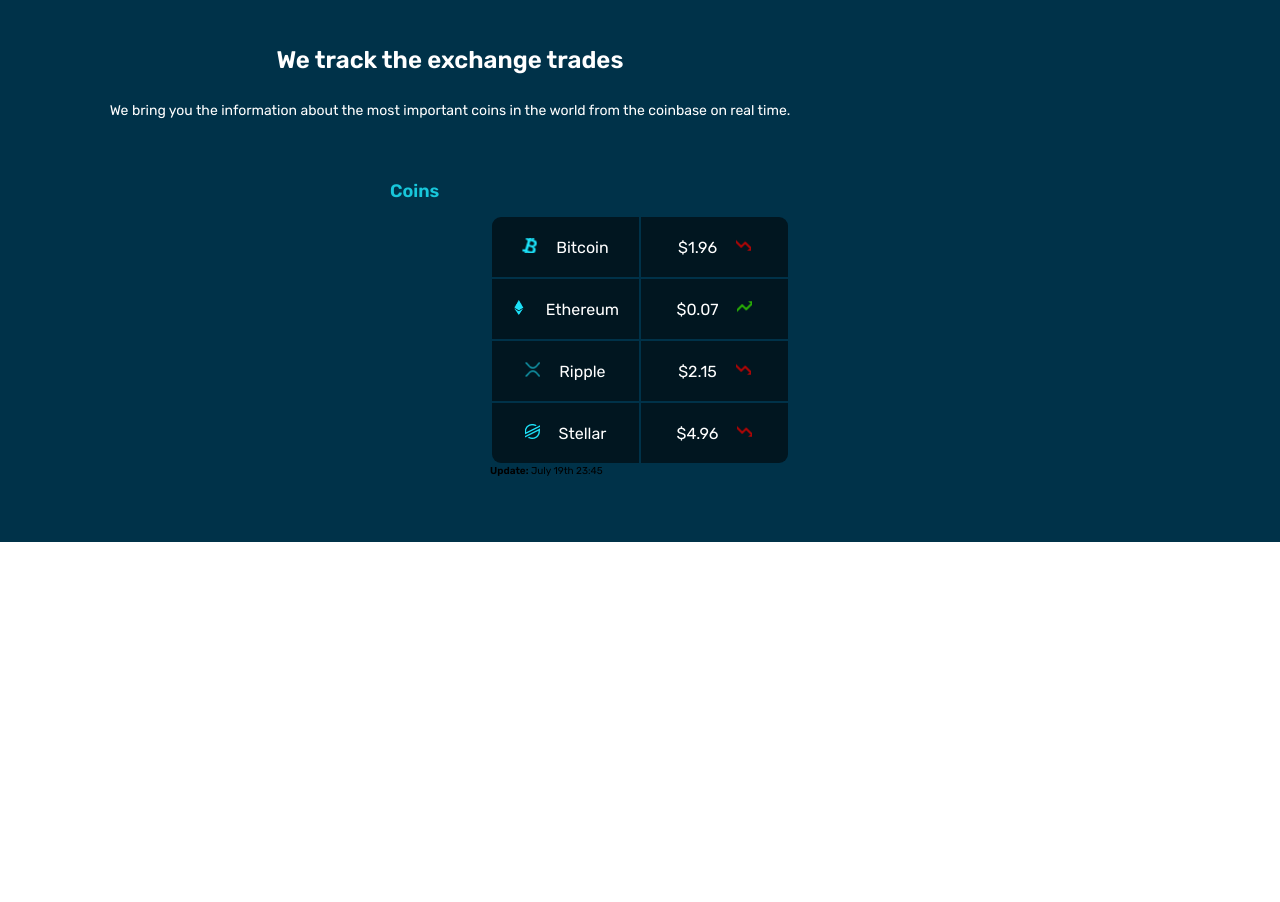
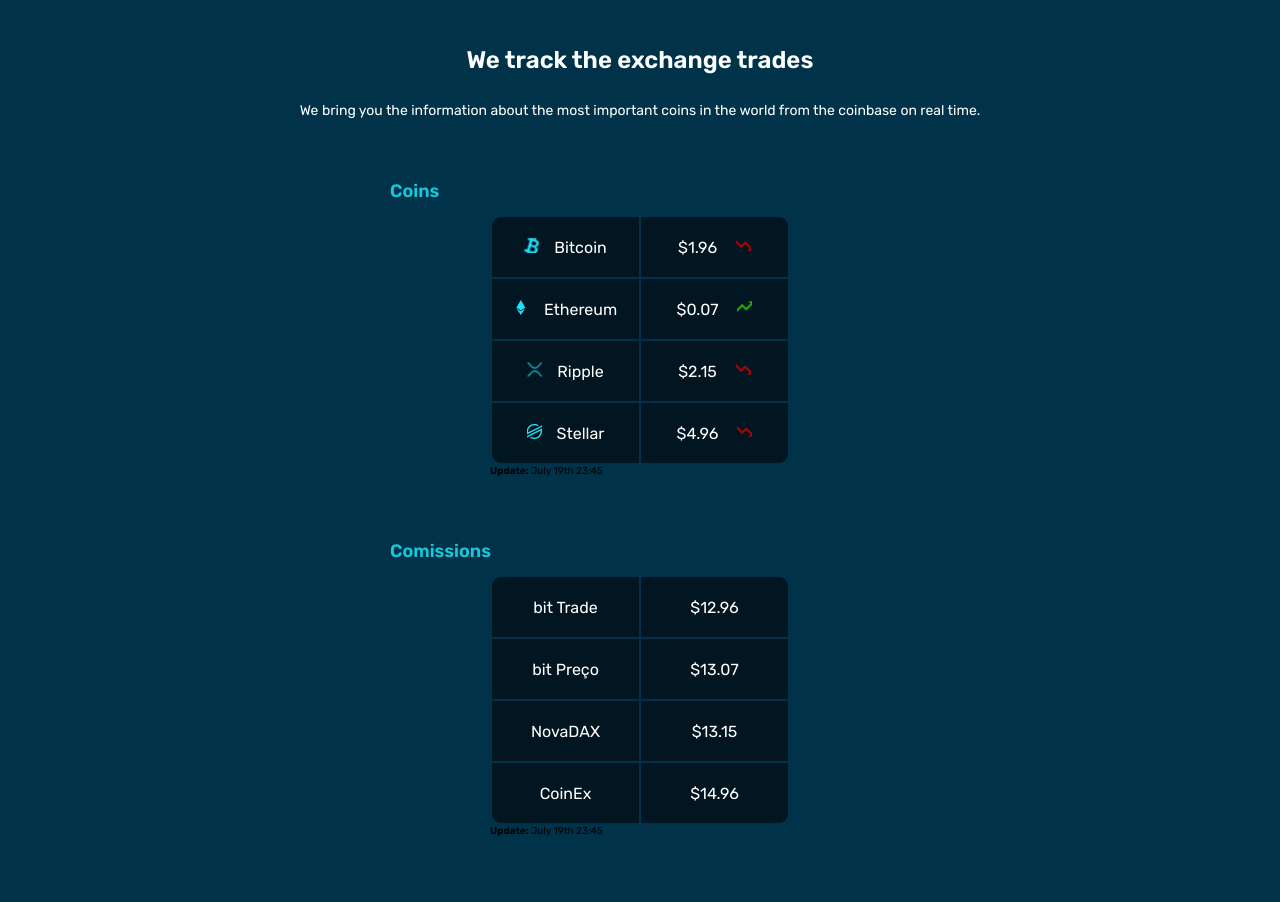
Before and after one commit to mcer23/Nidocoin, a plain HTML site: page index.html in a window 1280 px wide. Shown: the part 593-1495 px from the top of the page. Before the commit the page ends 1135 px from the top, so only its background shows below. Drawn offline with Linux system fonts and the light colour scheme; a web font is replaced by a local one.

Commit message:
comissions

```diff
--- a/index.html
+++ b/index.html
@@ -29,30 +29,55 @@
             <h2>We track the exchange trades</h2>
             <p>We bring you the information about the most important coins in the world from the coinbase on real time.</p>
         </div>
-        <section class="main_tables--container">
-            <div></div>
-        </section>
     </section>
     <section class="main-tables-container">
+        <!-- coins -->
         <div class="main-currency-table">
             <p class="currency-title">Coins</p>
             <div class="currency-table-container">
                 <table>
                     <tr> <!-- row -->
-                        <td class="table__top-left"><span class="bit-ico"></span> Bitcoin</td><!-- data -->
+                        <td class="table__top-left"><span class="bit-ico"></span>Bitcoin</td><!-- data -->
                         <td class="table__top-right">$1.96 <span class="down"></span></td>
                     </tr>
                     <tr> <!-- row -->
-                        <td><span class="eth-ico"></span> Ethereum</td><!-- data -->
+                        <td><span class="eth-ico"></span>Ethereum</td><!-- data -->
                         <td >$0.07 <span class="arrowUp"></span></td>
                     </tr>
                     <tr> <!-- row -->
-                        <td ><span class="rip-ico"></span> Ripple</td><!-- data -->
+                        <td ><span class="rip-ico"></span>Ripple</td><!-- data -->
                         <td>$2.15 <span class="down"></span></td>
                     </tr>
                     <tr> <!-- row -->
-                        <td class="table__bottom-left"><span class="ste-ico"></span> Stellar</td><!-- data -->
+                        <td class="table__bottom-left"><span class="ste-ico"></span>Stellar</td><!-- data -->
                         <td class="table__bottom-right">$4.96 <span class="down"></span></td>
+                    </tr>
+                </table>
+                <div class="currency_table--date">
+                    <p><b>Update:</b>  July 19th 23:45  </p>
+                </div>
+            </div>
+        </div>
+        <!-- comission -->
+        <div class="main-currency-table-com">
+            <p class="currency-title-com">Comissions</p>
+            <div class="currency-table-container">
+                <table>
+                    <tr> <!-- row -->
+                        <td class="table__top-left">bit Trade</td><!-- data -->
+                        <td class="table__top-right">$12.96 </td>
+                    </tr>
+                    <tr> <!-- row -->
+                        <td>bit Preço</td><!-- data -->
+                        <td >$13.07 </td>
+                    </tr>
+                    <tr> <!-- row -->
+                        <td>NovaDAX</td><!-- data -->
+                        <td>$13.15</td>
+                    </tr>
+                    <tr> <!-- row -->
+                        <td class="table__bottom-left">CoinEx</td><!-- data -->
+                        <td class="table__bottom-right">$14.96</td>
                     </tr>
                 </table>
                 <div class="currency_table--date">
--- a/syle.css
+++ b/syle.css
@@ -102,6 +102,8 @@ main{
     min-width: 288px;
     max-width: 900px;
     margin:0;
+    text-align: center;
+    margin: 0 auto;
 }
 .main_exchange--container .backgroundImg{
     width:320px;
@@ -130,6 +132,8 @@ main{
     color:#fff;
     text-align: center;
 }
+
+/* coins */
 .main-currency-table{
     width:70%;
     min-width: 235px;
@@ -230,3 +234,19 @@ main{
     background-position: center;
     background-repeat: no-repeat;
 }
+/* comission */
+.main-currency-table-com{
+    width:70%;
+    min-width: 235px;
+    max-width: 500px;
+    height: 360px;
+    margin:0 auto;  /* para centrar la tabla */
+}
+ .main-currency-table-com .currency-title-com{   /*Es para ser muy especificos*/
+    margin-bottom: 15px;
+    font-weight: 600;
+    font-size: 1.8rem;
+    line-height: 1.8rem;
+    text-align: left;
+    color:var(--button);
+}
```
